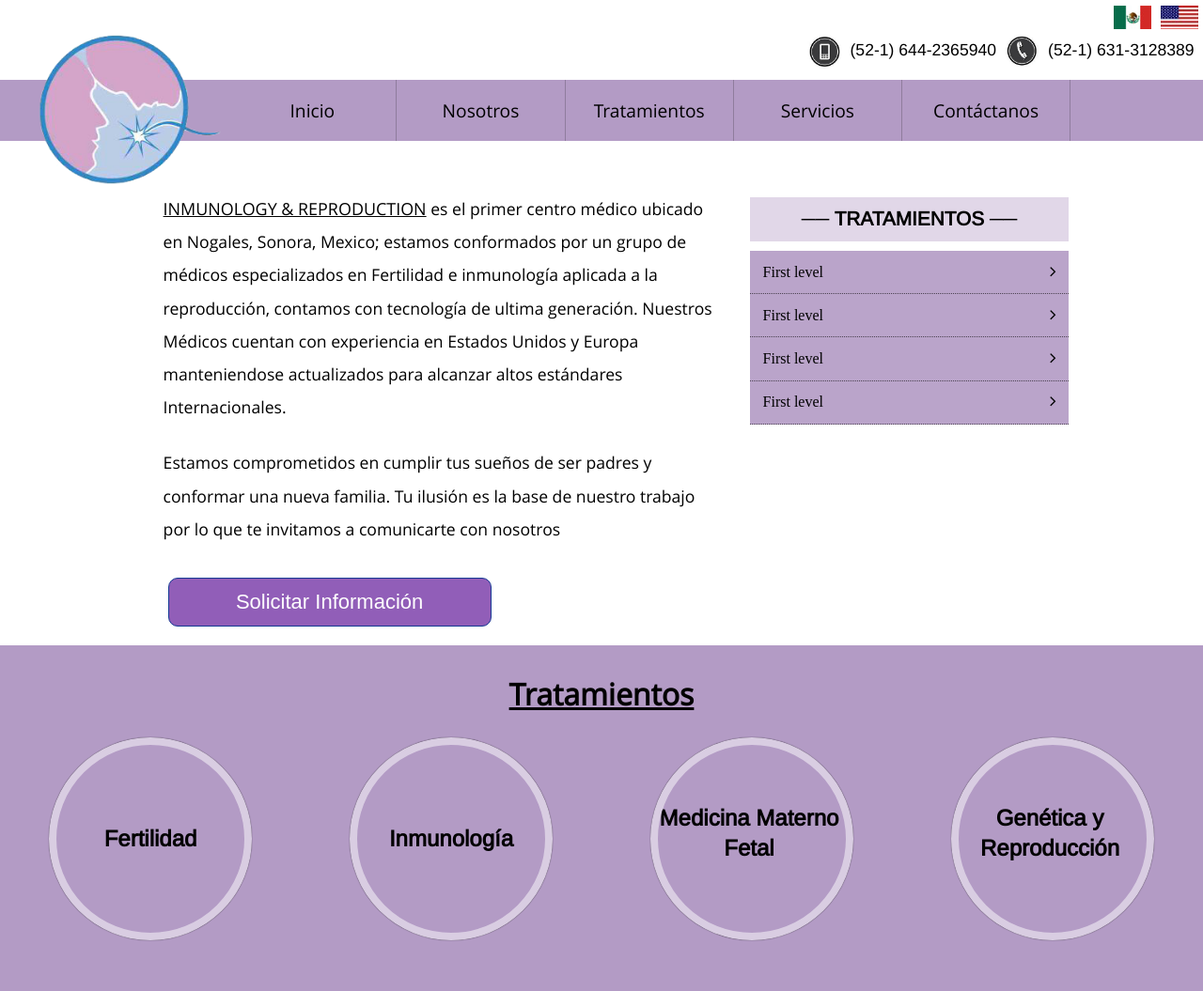
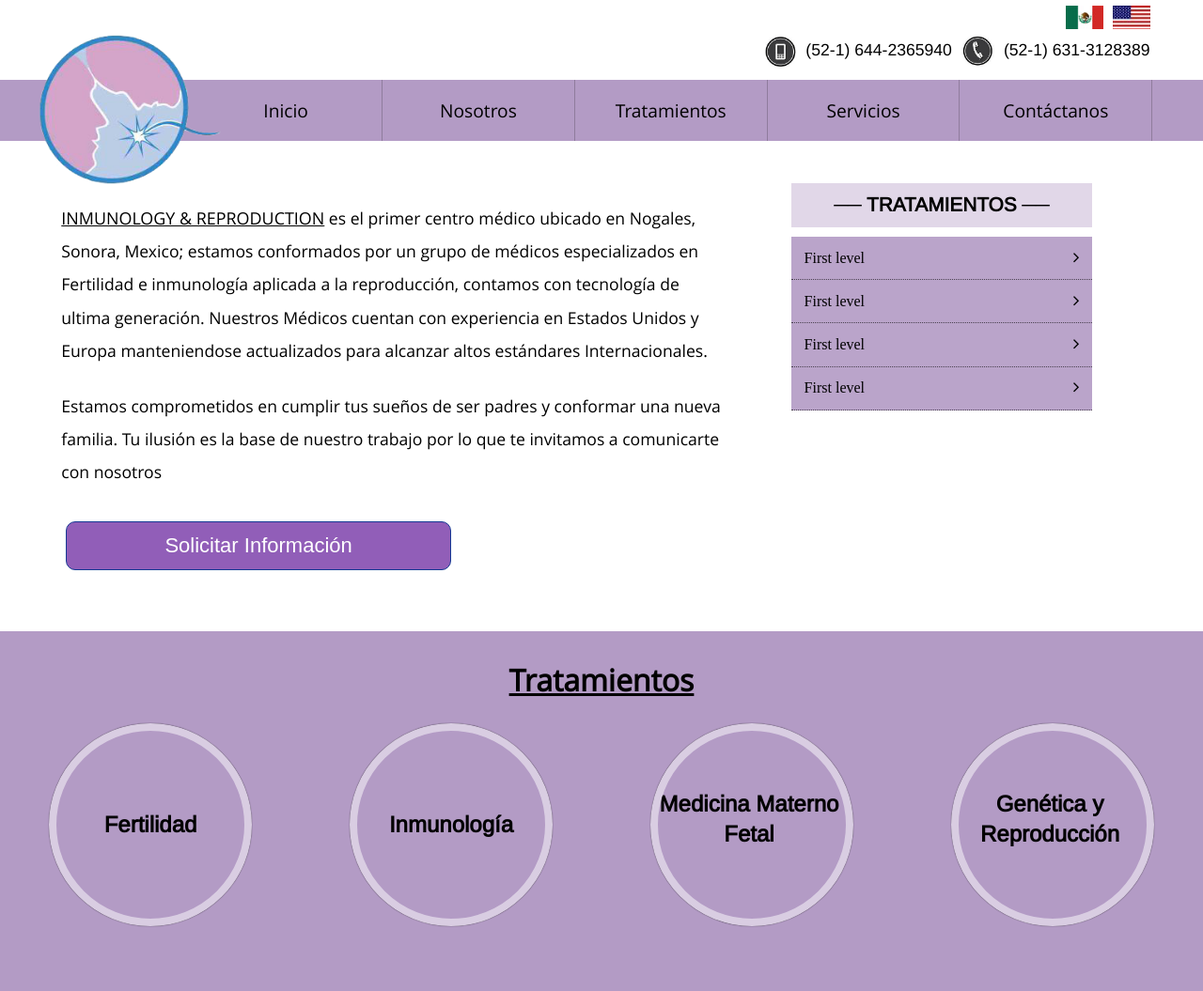
Before and after one commit to Guebsite/inmunology, a PHP site: page /tratamientos.php in a window 1280 px wide. Shown: the top 1055 px of the page at 94% size. Run offline with PHP 8.4, Linux system fonts and the light colour scheme; some libraries are stand-ins or nearby versions.

Commit message:
algunos arreglos

```diff
--- a/css/sidebar.css
+++ b/css/sidebar.css
@@ -7,7 +7,7 @@
 #contacto{
  width: 100%;
  min-height: 400px;
- padding: 20px 5px;
+ padding: 20px 0px;
  margin: 0 auto;
 
  /*background-image: url(descarga.jpg);
@@ -16,7 +16,7 @@
 }
 
 #contacto form { width: 98%;
-                 padding: 10px 20px;
+                 padding: 10px 0px;
                  margin: auto;
 
 
@@ -163,10 +163,10 @@ label > span {
 @media only screen and (min-width: 481px) {
 
  #contacto{
-            width: 400px;
+            width: 100%;
             margin: auto;}
 
-    #contacto form { width: 80%;}
+    #contacto form { width: 100%;}
 
 }
 
@@ -182,16 +182,15 @@ label > span {
 /*992 breakpoint*/
 @media only screen and (min-width: 992px) {
 
-   #sidebar { width: 35%;
+   #sidebar { width: 30%;
               float: left;
-              margin: 40px 10px 10px 10px;}
+              margin: 25px 10px 10px 10px;}
 
-    .contenido { width: 60%;
+    .contenido { width: 65%;
                  float: left;
                  box-sizing: border-box;}
 
-    .solve { width: 250px;
-        margin: 10px 30% 20px 5px;
+    .solve { width: 45%;}
 }
 
 }
@@ -199,15 +198,15 @@ label > span {
 /*1280 breakpoint*/
 @media only screen and (min-width: 1280px) {
 
-    #sidebar { width: 26.5%;
-               margin: 40px 4% 10px 10px;}
+    #sidebar { width: 26.6%;
+               margin: 40px 0px 10px 10px;}
 
-     .contenido { width: 48%;
-                  margin-left: 12%;
-                  padding: 35px 0px 0px 20px;
-                  margin-right: 20px;}
+     .contenido { width: 50%;
+                  margin-left: 13.5%;
+                  padding: 45px 10px 45px 5.1%;
+                  margin-right: 0px;
+                  margin-bottom: 30px;}
 
-    #menu ul { margin-right: 11%;}
     #contacto { padding-top: 0px;}
 
 }
@@ -215,13 +214,17 @@ label > span {
 /*1380 breakpoint*/
 @media only screen and (min-width: 1380px) {
 
-    .flag, .tel { margin-right: 8%; }
+    .flag, .tel { margin-right: 6.8%; }
 
-    .flag { width: 89%;}
+    .flag { width: 90.5%;}
 }
 
 /*1680 breakpoint*/
 @media only screen and (min-width: 1680px) {
+
+    #sidebar { margin-left: 65px;
+               width: 22%;}
+    .solve { width: 35%;}
 
    .flag, .tel { margin-right: 8%; }
 
--- a/style.css
+++ b/style.css
@@ -376,7 +377,7 @@ h4.relleno { padding-top: 31%;
            width: 468px;
            height: 40px;
             padding: 0px;
-           margin-right: 0px;
+
            float: right;
            }
 
@@ -444,7 +445,7 @@ h4.relleno { padding-top: 31%;
     .cuadros { width: 25%; }
     #menu a { font-size: 1.2rem;    }
 
-    #menu ul { width: 70%;
+    #menu ul { width: 80%;
                margin-right: 4%;
 }
 
@@ -453,9 +454,13 @@ h4.relleno { padding-top: 31%;
                width: 320px;
                margin-left: 10px;}
 
-    .solve { margin: 10px 70% 20px 5px;}
+    .solve { width: 35%;
+             margin: 10px 70% 20px 5px;}
 
-    #servicios, .contenido {  padding: 45px 40px 45px 40px;}
+    .contenido {  padding: 45px 40px 45px 40px;}
+    #servicios { padding: 45px 20px 45px 20px; }
+
+
 
     #tratamientos { padding-bottom: 60px;}
 
@@ -468,11 +473,16 @@ h4.relleno { padding-top: 31%;
 /*1280 breakpoint*/
 @media only screen and (min-width: 1280px) {
 
-  .contenido { padding: 45px 12% 45px 12%; }
+    .flag { width: 96%;}
+  .tel { margin-right: 2.7%;}
+  .contenido { padding: 45px 5.1% 45px 5.1%;}
+
 
     .logo { left: 35px;
             top:0px;
             width: 200px;}
+    #menu ul { margin-right: 4.2%;
+               width: 80%; }
 
     #menu li:first-child { display: block;}
 
@@ -484,7 +494,9 @@ h4.relleno { padding-top: 31%;
                margin-left: 10px;
                width: 400px;}
 
-    #servicios { padding: 30px 12% 45px 12%;  }
+    #sidebar { width: 25% !important;}
+
+    #servicios { padding: 30px 9.5% 45px 9.5%; }
 
     .espacios { width: 26%;
                 float: left;
--- a/tratamientos.php
+++ b/tratamientos.php
@@ -25,7 +25,7 @@
 
         <div class="logo">
 
-          <img class="logoimg" src="img/logo-inmunology.png" alt="">
+          <a href="index.php"><img class="logoimg" src="img/logo-inmunology.png" alt=""></a>
 
       </div>
       </header>
```
Also changed, not shown: other parts of style.css (+15 -11 lines).
